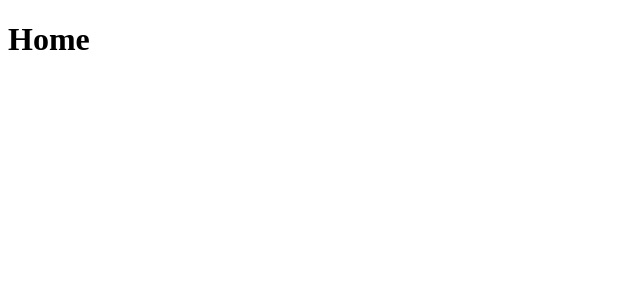
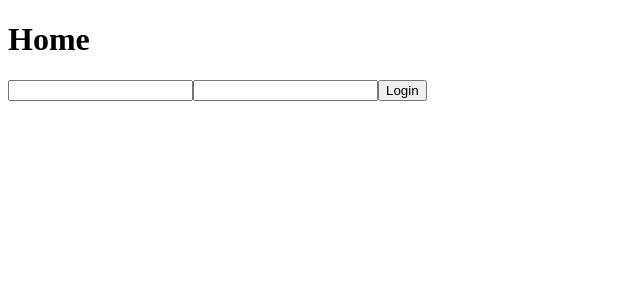
Before and after one commit to natta1995/MyFindFriends, a React (Vite) app: page / in a window 1280 px wide. Shown: the top 300 px of the page, without its empty margins (0-640 px from the left). Built offline with nearby package versions, Linux system fonts and the light colour scheme.

Commit message:
added connection to db and added login component

```diff
--- a/src/App.jsx
+++ b/src/App.jsx
@@ -1,7 +1,8 @@
 import { Routes, Route } from 'react-router-dom'
+import Login from './Pages/Login'
 
-function Login() {
-  return <h1>Home</h1>
+function login() {
+  return <Login />
 }
 
 
--- /dev/null
+++ b/src/Functions/ConnectToDB/FirebaseAuth.js
@@ -0,0 +1,11 @@
+ import { signInWithEmailAndPassword } from "firebase/auth";
+import { auth } from "../../firebase";
+export const handleLogin = async (email, password) => {
+    try {
+      await signInWithEmailAndPassword(auth, email, password);
+
+
+    } catch (error) {
+      console.log("something went wrong with error: ", error);
+    }
+  };
--- /dev/null
+++ b/src/Pages/Login.jsx
@@ -0,0 +1,20 @@
+import { useState } from "react"
+import { handleLogin } from "../Functions/ConnectToDB/FirebaseAuth"
+
+
+const Login = () => {
+	const [email, setEmail] = useState("")
+	const [password, setPassword] = useState("")
+	const login = async () => {
+   await  handleLogin(email, password)}
+  return(<div>
+	  <h1>Home</h1>
+	  <input type='text' value={email} onChange={(e) => setEmail(e.target.value)}></input>
+	  <input type='text' value={password} onChange={(e) => setPassword(e.target.value)}></input>
+	  <button onClick={login}>Login</button>
+
+
+  </div>
+  )
+}
+export default Login
--- a/src/firebase.js
+++ b/src/firebase.js
@@ -1,6 +1,7 @@
 // Import the functions you need from the SDKs you need
 import { initializeApp } from "firebase/app";
 import { getAnalytics } from "firebase/analytics";
+import { getAuth } from "firebase/auth";
 // TODO: Add SDKs for Firebase products that you want to use
 // https://firebase.google.com/docs/web/setup#available-libraries
 
@@ -18,4 +19,5 @@ const firebaseConfig = {
 
 // Initialize Firebase
 const app = initializeApp(firebaseConfig);
+export const auth = getAuth(app);
 const analytics = getAnalytics(app);
```
Also changed, not shown: src/Functions/ConnectToDB/FirebaseConnection.js (added, +16 -0 lines).
